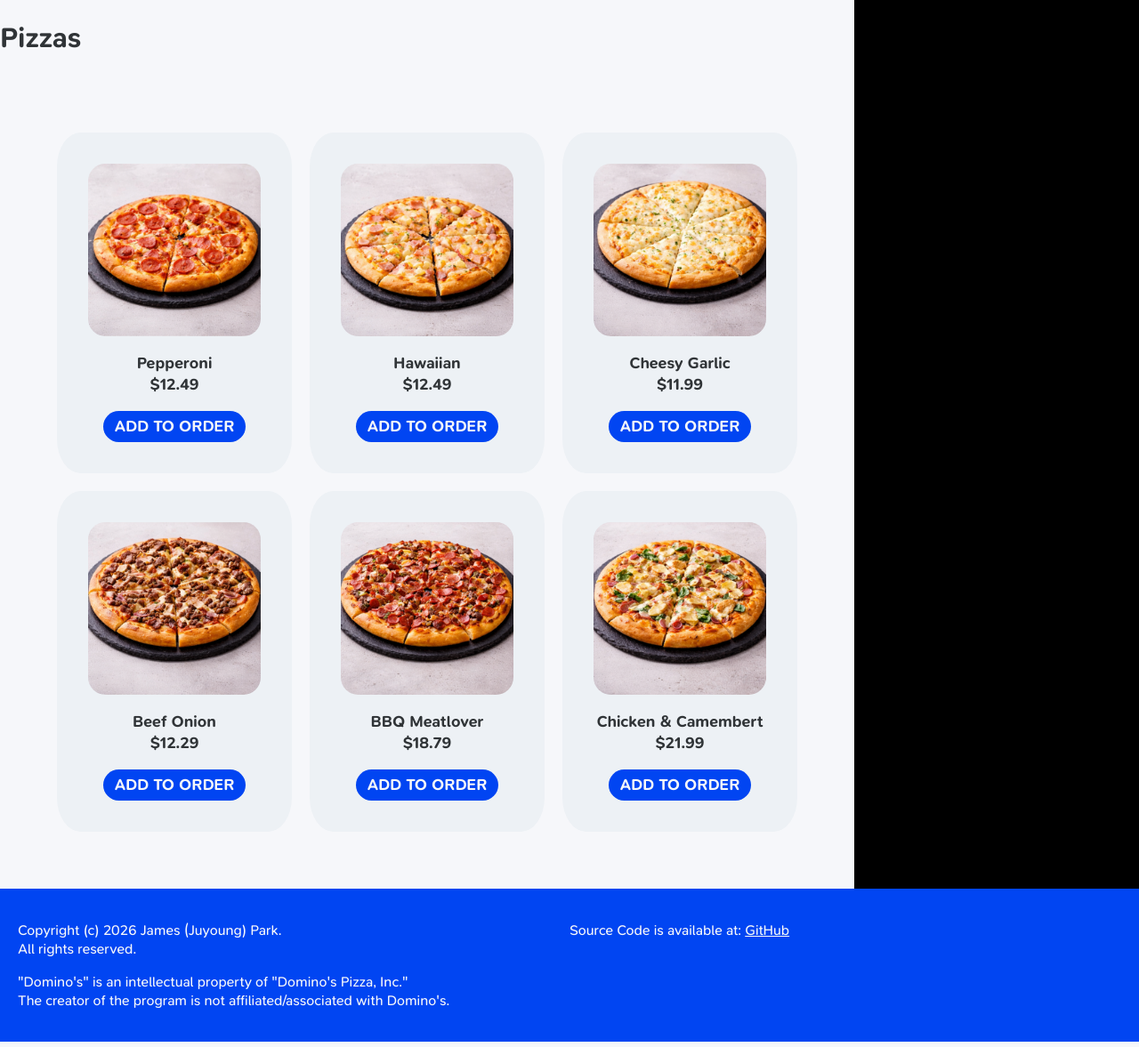
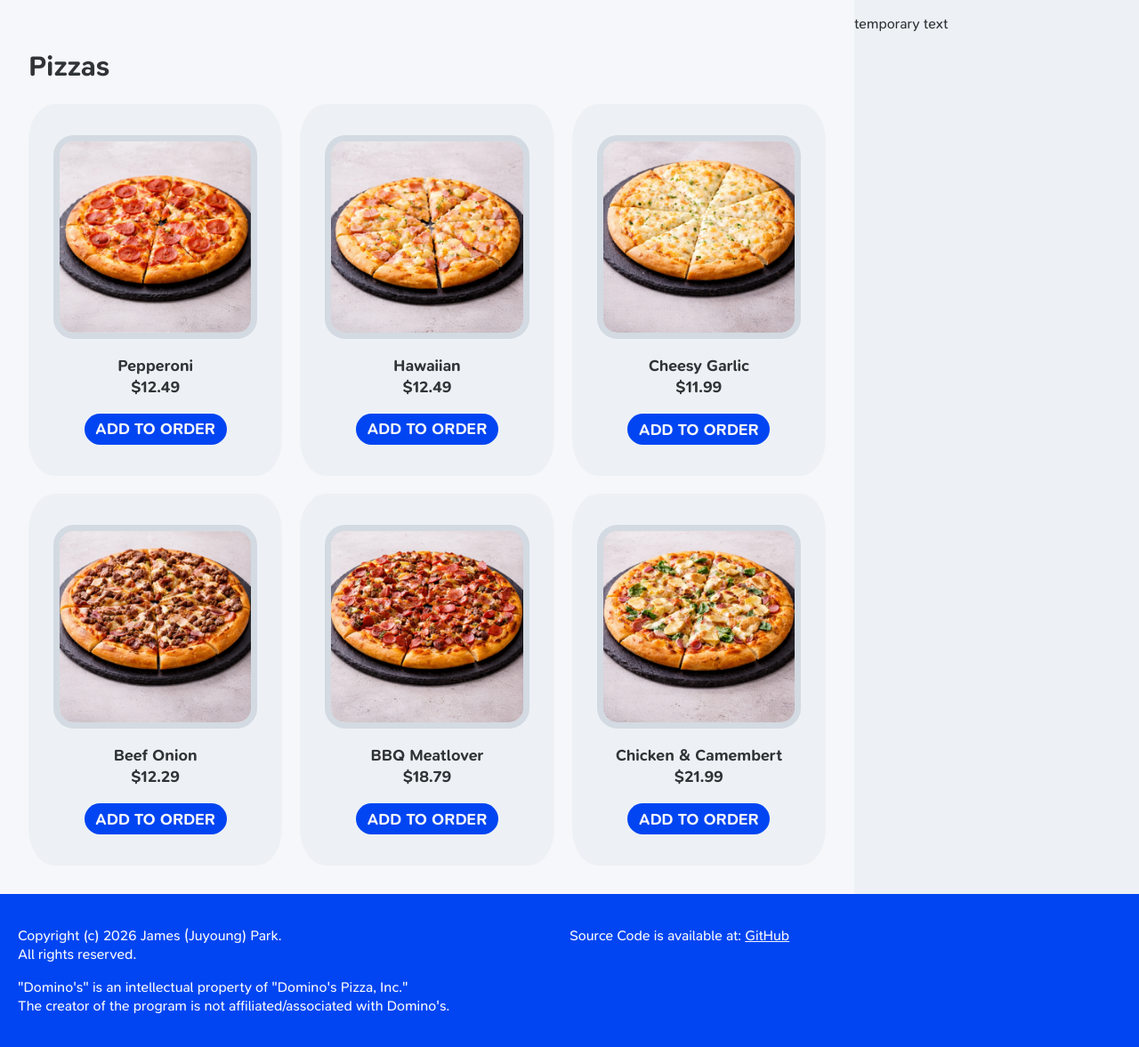
Before and after one commit to sleepywndud/pizza, a Flask app: page / in a window 1280 px wide; the page is wider, and only the part inside the window is pictured. Shown: the part 71-1248 px from the top of that part at 89% size. Run offline with Flask 3, Linux system fonts and the light colour scheme; data comes from the database, SQL or seed files in the repository.

Commit message:
chore(backup): backup 03.05.2026 state

```diff
--- a/static/css/main.css
+++ b/static/css/main.css
@@ -77,6 +77,14 @@ footer a {
 	grid-row-gap: 0px;
 }
 
+.menu-section {
+	margin: 32px;
+}
+
+.order-section {
+	background-color: var(--grey-light1);
+}
+
 /* 1 by 1 grid */
 .grid_1-1 {
 	display: grid;
@@ -92,7 +100,6 @@ footer a {
 	grid-template-columns: repeat(3, 1fr);
 	grid-template-rows: repeat(2, 1fr);
 	gap: 20px;
-	padding: 64px;
 }
 
 .item-pizza {
@@ -112,6 +119,9 @@ footer a {
 	width: 100%;
 	height: auto;
 	border-radius: 10%;
+	border-style: solid;
+	border-color: var(--grey-light2);
+	border-width: 7px;
 	object-fit: contain;
 }
 
--- a/templates/index.html
+++ b/templates/index.html
@@ -19,7 +19,7 @@
 		<main>
 			<div class="parent-grid">
 				<!-- menu grid start -->
-				<div>
+				<div class="menu-section">
 					<h1>Pizzas</h1>
 					<div class="grid_2-3">
 						{% for pizza in data %}
@@ -40,7 +40,9 @@
 				</div>
 				<!-- menu grid end -->
 				<!-- order grid start -->
-				<div style="background-color: black"></div>
+				<div class="order-section">
+					<p>temporary text</p>
+				</div>
 				<!-- order grid end -->
 			</div>
 		</main>
```
